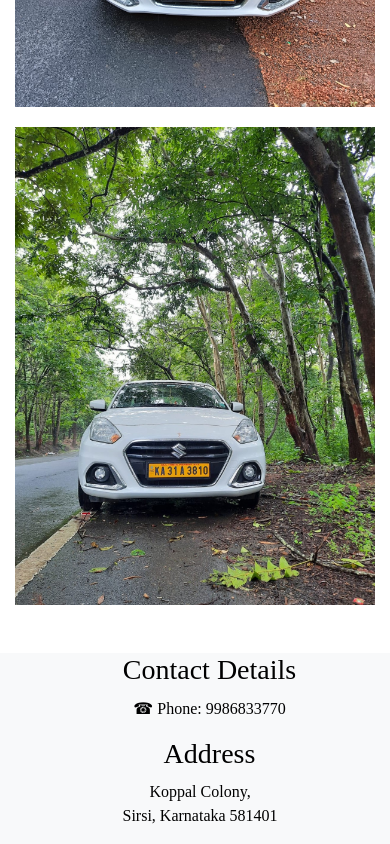
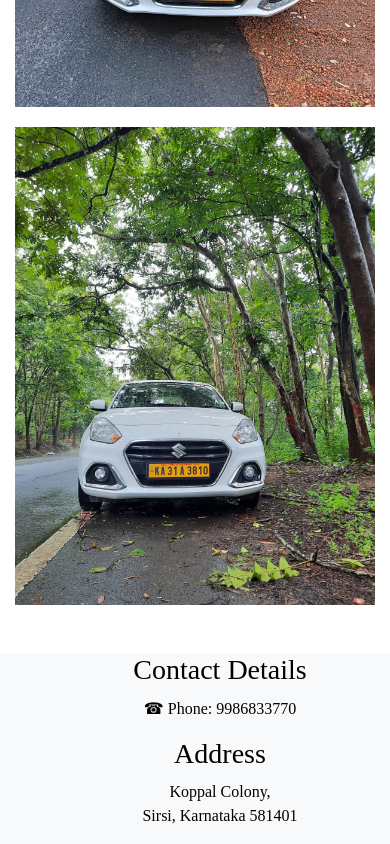
Before and after one commit to anushree21hegde/travelapp, a plain HTML site: page index.html in a window 390 px wide. Shown: the part 3488-4332 px from the top of the page. Drawn offline with nearby package versions, Linux system fonts and the light colour scheme.

Commit message:
Update index.html

```diff
--- a/index.html
+++ b/index.html
@@ -12,8 +12,8 @@
                 margin-top: -2px;
             }
             .contact-details, .address {
-                width: 90%;
-                margin-right: 20px;
+                width:100%;
+
             }
             .contact-details p {
                 max-height: 2em;
```
